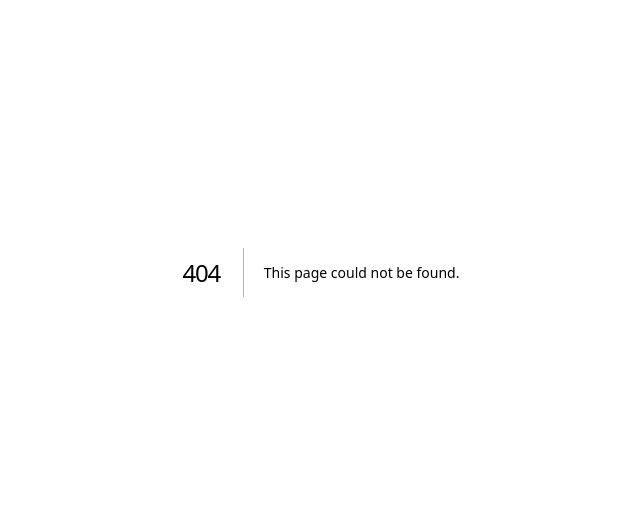
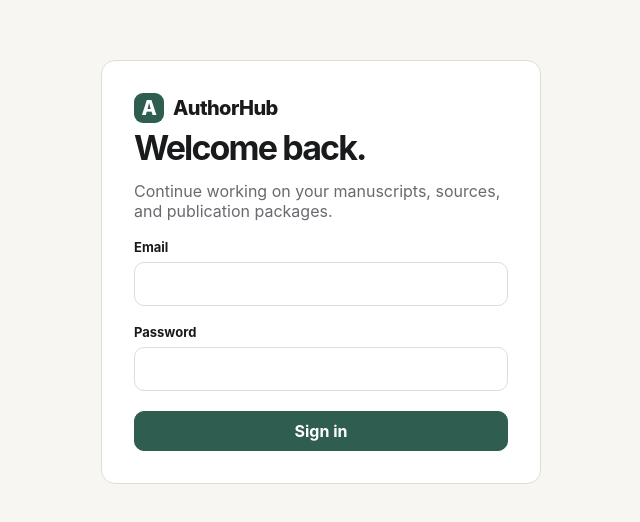
Before and after one commit to athompson83/authorhub, a Next.js app in the folder apps/web/: page /sign-in in a window 1280 px wide. Before the commit this address had no page. Shown: the part 128-650 px from the top of the page, without its empty margins (319-959 px from the left). Built offline with nearby package versions, Linux system fonts and the light colour scheme.

Commit message:
feat: add sign-in page

```diff
--- /dev/null
+++ b/apps/web/app/(auth)/sign-in/page.tsx
@@ -0,0 +1,15 @@
+import Link from 'next/link';
+import { SignInForm } from './sign-in-form';
+
+export default function SignInPage() {
+  return (
+    <main className="auth-page">
+      <section className="card auth-card">
+        <Link href="/" className="brand"><span className="brand-mark">A</span>AuthorHub</Link>
+        <h1>Welcome back.</h1>
+        <p className="muted">Continue working on your manuscripts, sources, and publication packages.</p>
+        <SignInForm />
+      </section>
+    </main>
+  );
+}
```
